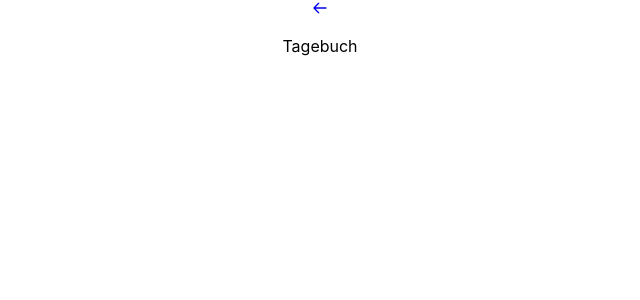
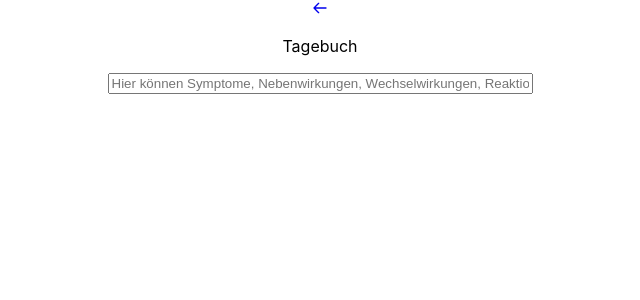
Before and after one commit to P4CreativeCoding/P4_SS23_Habit_Team7_Beck_Kessler, a React (Create React App) app in the folder med-buddy/: page /tagebuch in a window 1280 px wide. Shown: the top 300 px of the page, without its empty margins (320-960 px from the left). Built offline with nearby package versions, Linux system fonts and the light colour scheme.

Commit message:
Textfeld eingefügt (Tagebuch)

```diff
--- a/med-buddy/src/Screens/Kalender.js
+++ b/med-buddy/src/Screens/Kalender.js
@@ -7,6 +7,9 @@ const Kalender = () => {
       <div>
             <Header backLink="/" />
             <p>Kalender</p>
+            <Link to="/tagebuch">
+          <p>Tagebuch</p>
+            </Link>
       </div>
     );
   };
--- a/med-buddy/src/Screens/Tagebuch.js
+++ b/med-buddy/src/Screens/Tagebuch.js
@@ -6,6 +6,11 @@ const Tagebuch = () => {
       <div>
             <Header backLink="/" />
             <p>Tagebuch</p>
+            <form>
+        <label>
+            <input type="text" size="50" placeholder="Hier können Symptome, Nebenwirkungen, Wechselwirkungen, Reaktionen und/oder Auswirkungen dokumentiert werden"/>
+        </label>
+        </form>
       </div>
     );
   };
```
